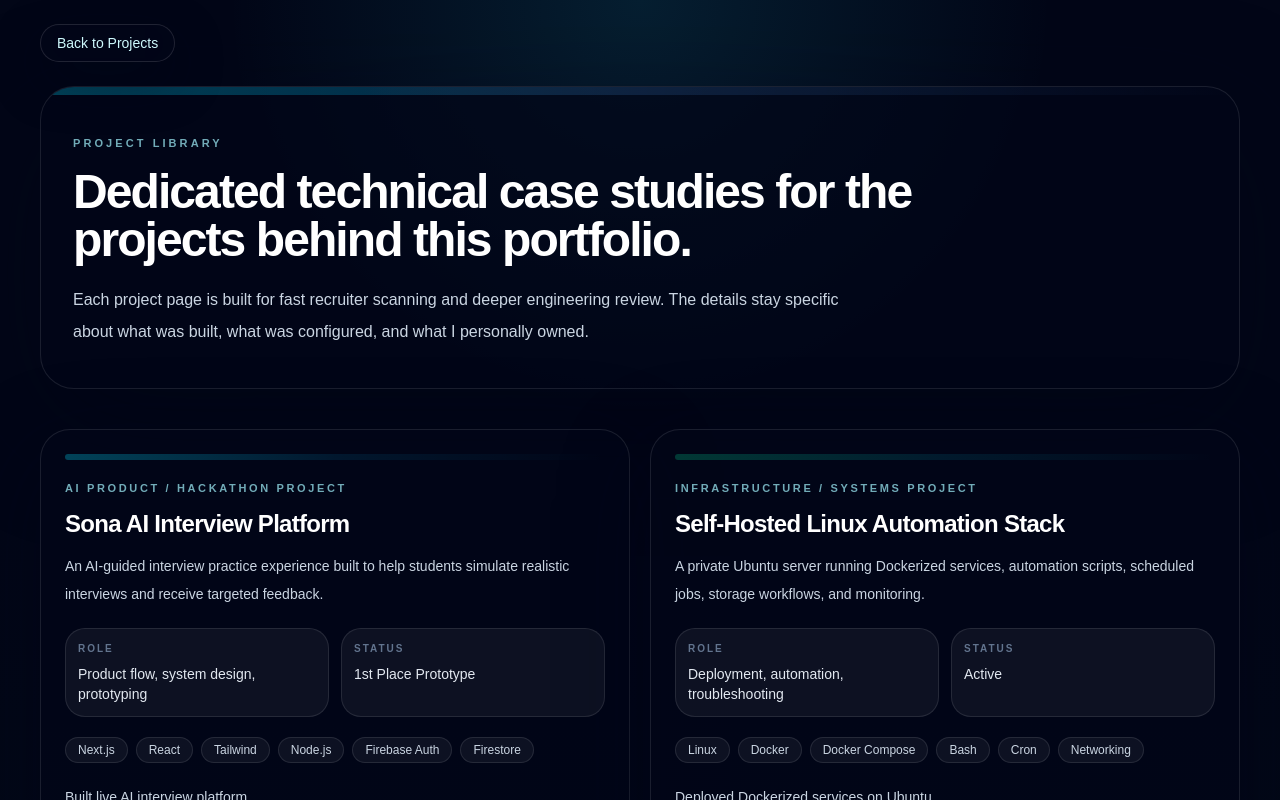
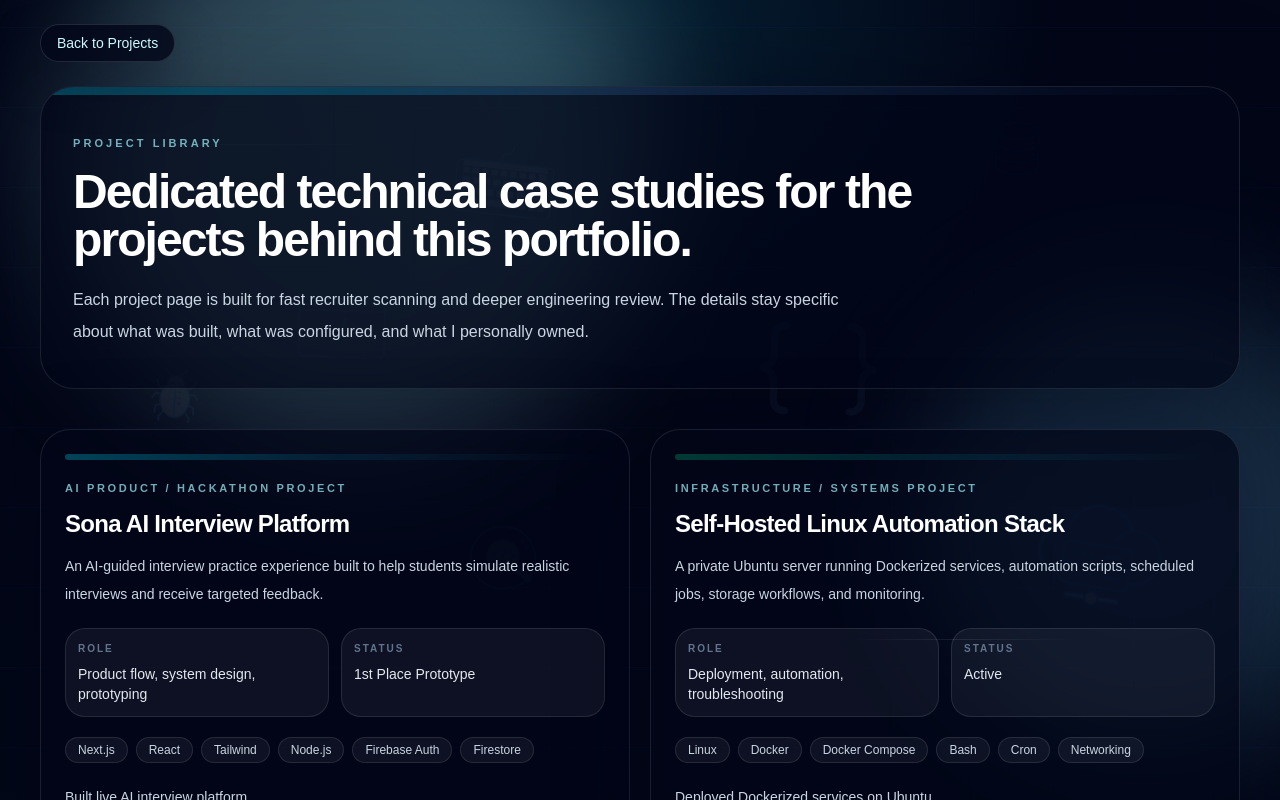
Before and after one commit to ecamejop91/portfolio_new, a Next.js app: page /projects in a window 1280 px wide. Shown: the top 800 px of the page. Built offline with nearby package versions, Linux system fonts and the light colour scheme.

Commit message:
Polish project pages and ambient motion

```diff
--- a/src/app/page.tsx
+++ b/src/app/page.tsx
@@ -680,7 +680,7 @@ export default function Home() {
         >
           <div className="mt-[100px] max-w-4xl">
             <p className="mb-5 text-[11px] font-medium uppercase tracking-[0.24em] text-neutral-500">
-              Portfolio as a system map
+              WHO I AM, WHAT I DO
             </p>
 <h1 className="max-w-4xl text-3xl font-semibold leading-[1.05] tracking-[-0.03em] text-neutral-950 sm:text-4xl lg:text-5xl">
   Working on systems that improve people’s lives.
--- a/src/app/projects/page.tsx
+++ b/src/app/projects/page.tsx
@@ -1,6 +1,7 @@
 import type { Metadata } from "next";
 import Link from "next/link";
 
+import { AmbientBackground } from "@/components/ambient-background";
 import { projectDetails } from "@/lib/project-details";
 
 export const metadata: Metadata = {
@@ -12,7 +13,8 @@ export const metadata: Metadata = {
 export default function ProjectsIndexPage() {
   return (
     <main className="min-h-screen bg-[radial-gradient(circle_at_top,rgba(34,211,238,0.12),transparent_25%),linear-gradient(180deg,#020617_0%,#020617_34%,#020b16_100%)] text-white">
-      <div className="mx-auto max-w-7xl px-5 py-6 sm:px-8 lg:px-10">
+      <AmbientBackground variant="project-index" />
+      <div className="relative z-10 mx-auto max-w-7xl px-5 py-6 sm:px-8 lg:px-10">
         <div className="sticky top-4 z-30 mb-6 flex justify-start">
           <Link
             href="/#work"
--- /dev/null
+++ b/src/components/ambient-background.tsx
@@ -0,0 +1,246 @@
+"use client";
+
+import { type CSSProperties, useEffect, useState } from "react";
+import Image from "next/image";
+
+type FloatingShapeState = {
+  cycle: number;
+  durationMs: number;
+  leftPx: number;
+  topPx: number;
+  sizePx: number;
+  travelPx: number;
+  src: string;
+};
+
+export function AmbientBackground({
+  variant = "project",
+}: {
+  variant?: "project" | "project-index";
+}) {
+  const [backgroundShapePngs, setBackgroundShapePngs] = useState<string[]>([]);
+  const [shapeStates, setShapeStates] = useState<FloatingShapeState[]>([]);
+
+  useEffect(() => {
+    let mounted = true;
+
+    const loadShapePngs = async () => {
+      try {
+        const response = await fetch("/api/background-shapes", { cache: "no-store" });
+        if (!response.ok) {
+          return;
+        }
+
+        const data = (await response.json()) as { files?: string[] };
+        if (!mounted) {
+          return;
+        }
+
+        setBackgroundShapePngs(Array.isArray(data.files) ? data.files : []);
+      } catch {
+        if (mounted) {
+          setBackgroundShapePngs([]);
+        }
+      }
+    };
+
+    void loadShapePngs();
+
+    return () => {
+      mounted = false;
+    };
+  }, []);
+
+  useEffect(() => {
+    if (backgroundShapePngs.length === 0) {
+      setShapeStates([]);
+      return;
+    }
+
+    const randomInRange = (min: number, max: number) => Math.random() * (max - min) + min;
+    const randomInt = (min: number, max: number) =>
+      Math.floor(randomInRange(min, max + 1));
+    const gapPx = 14;
+
+    const overlaps = (
+      a: { leftPx: number; topPx: number; sizePx: number; travelPx: number },
+      b: { leftPx: number; topPx: number; sizePx: number; travelPx: number },
+    ) => {
+      const aLeft = a.leftPx - gapPx;
+      const aRight = a.leftPx + a.sizePx + gapPx;
+      const aTop = a.topPx - gapPx;
+      const aBottom = a.topPx + a.sizePx + a.travelPx + gapPx;
+
+      const bLeft = b.leftPx - gapPx;
+      const bRight = b.leftPx + b.sizePx + gapPx;
+      const bTop = b.topPx - gapPx;
+      const bBottom = b.topPx + b.sizePx + b.travelPx + gapPx;
+
+      return aLeft < bRight && aRight > bLeft && aTop < bBottom && aBottom > bTop;
+    };
+
+    const pickPlacement = (
+      sizePx: number,
+      travelPx: number,
+      existing: FloatingShapeState[],
+      skipIndex: number | null,
+    ) => {
+      const viewportWidth = Math.max(320, window.innerWidth);
+      const viewportHeight = Math.max(320, window.innerHeight);
+      const maxLeft = Math.max(0, viewportWidth - sizePx);
+      const maxTop = Math.max(0, viewportHeight - sizePx - travelPx);
+      const candidates = existing.filter((_, idx) => idx !== skipIndex);
+
+      for (let attempt = 0; attempt < 120; attempt += 1) {
+        const leftPx = randomInRange(0, maxLeft);
+        const topPx = randomInRange(0, maxTop);
+        const candidate = { leftPx, topPx, sizePx, travelPx };
+        const hasOverlap = candidates.some((other) => overlaps(candidate, other));
+        if (!hasOverlap) {
+          return { leftPx, topPx };
+        }
+      }
+
+      return { leftPx: randomInRange(0, maxLeft), topPx: randomInRange(0, maxTop) };
+    };
+
+    const makeShapeState = (
+      src: string,
+      existing: FloatingShapeState[],
+      skipIndex: number | null,
+      cycle = 0,
+    ): FloatingShapeState => {
+      const durationMs = randomInt(10_000, 20_000);
+      const sizePx = randomInt(80, 200);
+      const travelPx = randomInt(40, 200);
+      const { leftPx, topPx } = pickPlacement(sizePx, travelPx, existing, skipIndex);
+      return {
+        src,
+        cycle,
+        durationMs,
+        leftPx,
+        topPx,
+        sizePx,
+        travelPx,
+      };
+    };
+
+    const initialStates: FloatingShapeState[] = [];
+    backgroundShapePngs.forEach((src) => {
+      initialStates.push(makeShapeState(src, initialStates, null));
+    });
+    setShapeStates(initialStates);
+  }, [backgroundShapePngs]);
+
+  const handleShapeCycleEnd = (index: number, cycle: number) => {
+    const randomInRange = (min: number, max: number) => Math.random() * (max - min) + min;
+    const randomInt = (min: number, max: number) =>
+      Math.floor(randomInRange(min, max + 1));
+    const gapPx = 14;
+
+    const overlaps = (
+      a: { leftPx: number; topPx: number; sizePx: number; travelPx: number },
+      b: { leftPx: number; topPx: number; sizePx: number; travelPx: number },
+    ) => {
+      const aLeft = a.leftPx - gapPx;
+      const aRight = a.leftPx + a.sizePx + gapPx;
+      const aTop = a.topPx - gapPx;
+      const aBottom = a.topPx + a.sizePx + a.travelPx + gapPx;
+
+      const bLeft = b.leftPx - gapPx;
+      const bRight = b.leftPx + b.sizePx + gapPx;
+      const bTop = b.topPx - gapPx;
+      const bBottom = b.topPx + b.sizePx + b.travelPx + gapPx;
+
+      return aLeft < bRight && aRight > bLeft && aTop < bBottom && aBottom > bTop;
+    };
+
+    setShapeStates((prev) => {
+      const current = prev[index];
+      if (!current || current.cycle !== cycle) {
+        return prev;
+      }
+
+      const viewportWidth = Math.max(320, window.innerWidth);
+      const viewportHeight = Math.max(320, window.innerHeight);
+      const sizePx = randomInt(80, 200);
+      const travelPx = randomInt(40, 200);
+      const maxLeft = Math.max(0, viewportWidth - sizePx);
+      const maxTop = Math.max(0, viewportHeight - sizePx - travelPx);
+      const candidates = prev.filter((_, idx) => idx !== index);
+
+      let leftPx = randomInRange(0, maxLeft);
+      let topPx = randomInRange(0, maxTop);
+
+      for (let attempt = 0; attempt < 120; attempt += 1) {
+        const candidate = { leftPx, topPx, sizePx, travelPx };
+        const hasOverlap = candidates.some((other) => overlaps(candidate, other));
+        if (!hasOverlap) {
+          break;
+        }
+        leftPx = randomInRange(0, maxLeft);
+        topPx = randomInRange(0, maxTop);
+      }
+
+      const updated: FloatingShapeState = {
+        src: current.src,
+        cycle: current.cycle + 1,
+        durationMs: randomInt(10_000, 20_000),
+        leftPx,
+        topPx,
+        sizePx,
+        travelPx,
+      };
+
+      const copy = [...prev];
+      copy[index] = updated;
+      return copy;
+    });
+  };
+
+  const topGlowClass =
+    variant === "project-index" ? "bg-cyan-200/28" : "bg-cyan-200/22";
+  const sideGlowClass =
+    variant === "project-index" ? "bg-sky-300/20" : "bg-sky-300/16";
+
+  return (
+    <div className="pointer-events-none fixed inset-0 z-0 overflow-hidden">
+      <div className="system-grid absolute inset-0 opacity-30" />
+      <div className="system-shape-field absolute inset-0 opacity-90">
+        {shapeStates.map((shape, index) => (
+          <Image
+            key={`${shape.src}-${index}-cycle-${shape.cycle}`}
+            src={shape.src}
+            alt=""
+            width={shape.sizePx}
+            height={shape.sizePx}
+            className="system-shape"
+            onAnimationEnd={() => handleShapeCycleEnd(index, shape.cycle)}
+            loading="eager"
+            fetchPriority={index === 0 ? "high" : "auto"}
+            style={
+              {
+                left: `${shape.leftPx}px`,
+                top: `${shape.topPx}px`,
+                width: `${shape.sizePx}px`,
+                height: `${shape.sizePx}px`,
+                "--shape-cycle-duration": `${shape.durationMs}ms`,
+                "--shape-travel": `${shape.travelPx}px`,
+              } as CSSProperties
+            }
+            aria-hidden
+            unoptimized
+          />
+        ))}
+      </div>
+      <div
+        className={`system-light-slow absolute left-1/2 top-[-8rem] h-[36rem] w-[36rem] -translate-x-1/2 rounded-full blur-3xl ${topGlowClass}`}
+      />
+      <div
+        className={`system-light-fast absolute bottom-[6%] right-[-6rem] h-[28rem] w-[28rem] rounded-full blur-3xl ${sideGlowClass}`}
+      />
+      <div className="absolute left-[8%] top-[18%] hidden h-px w-72 bg-gradient-to-r from-transparent via-cyan-200/12 to-transparent md:block" />
+      <div className="absolute bottom-[20%] right-[16%] hidden h-px w-56 bg-gradient-to-r from-transparent via-slate-100/35 to-transparent md:block" />
+    </div>
+  );
+}
--- a/src/components/project-detail-page.tsx
+++ b/src/components/project-detail-page.tsx
@@ -1,6 +1,7 @@
 import Link from "next/link";
 
 import type { ProjectDetail } from "@/lib/project-details";
+import { AmbientBackground } from "@/components/ambient-background";
 import { ProjectImageGallery } from "@/components/project-image-gallery";
 
 const sectionOrder = [
@@ -21,7 +22,8 @@ const sectionOrder = [
 export function ProjectDetailPage({ project }: { project: ProjectDetail }) {
   return (
     <main className="min-h-screen bg-[radial-gradient(circle_at_top,rgba(34,211,238,0.12),transparent_28%),linear-gradient(180deg,#020617_0%,#020617_38%,#020b16_100%)] text-white">
-      <div className="mx-auto max-w-7xl px-5 py-6 sm:px-8 lg:px-10">
+      <AmbientBackground />
+      <div className="relative z-10 mx-auto max-w-7xl px-5 py-6 sm:px-8 lg:px-10">
         <div className="sticky top-4 z-30 mb-6 flex justify-start">
           <Link
             href="/projects"
```
